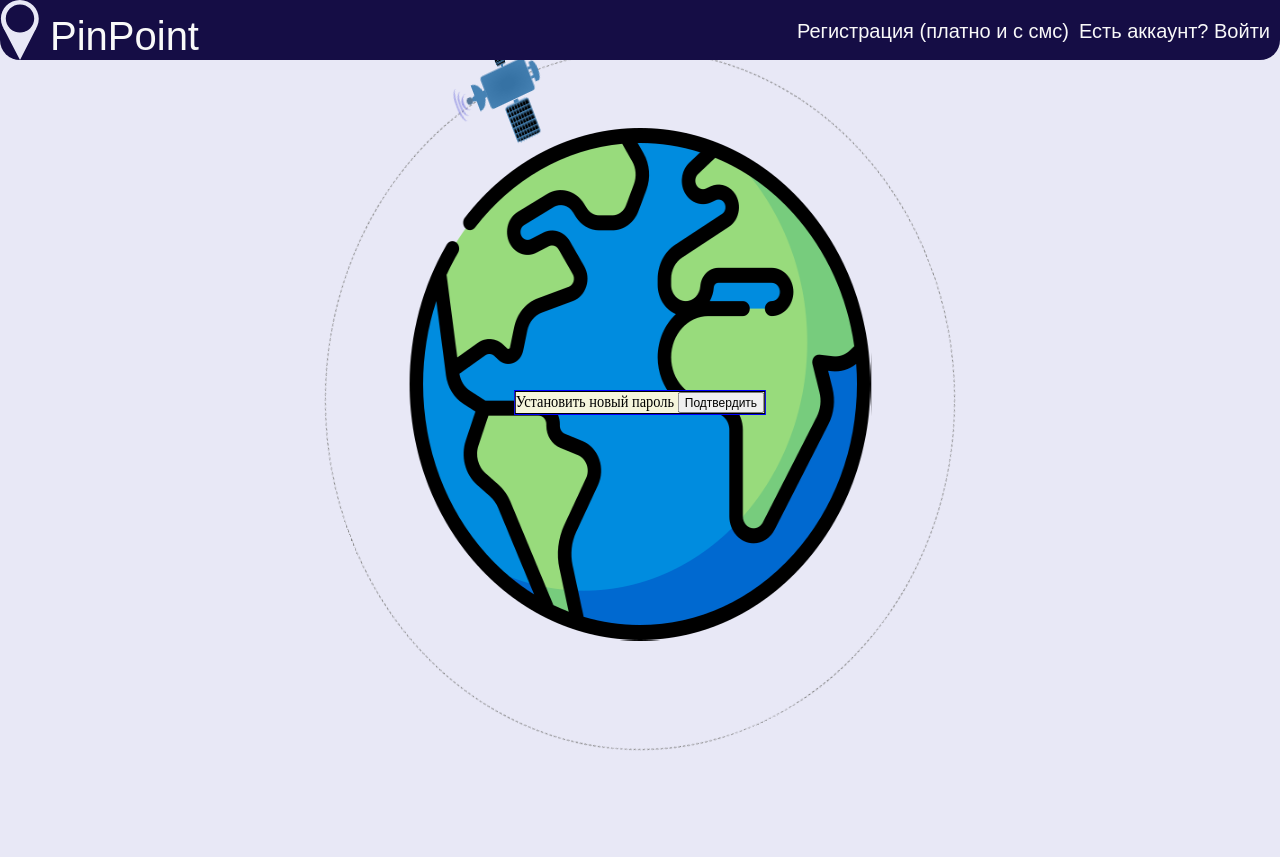
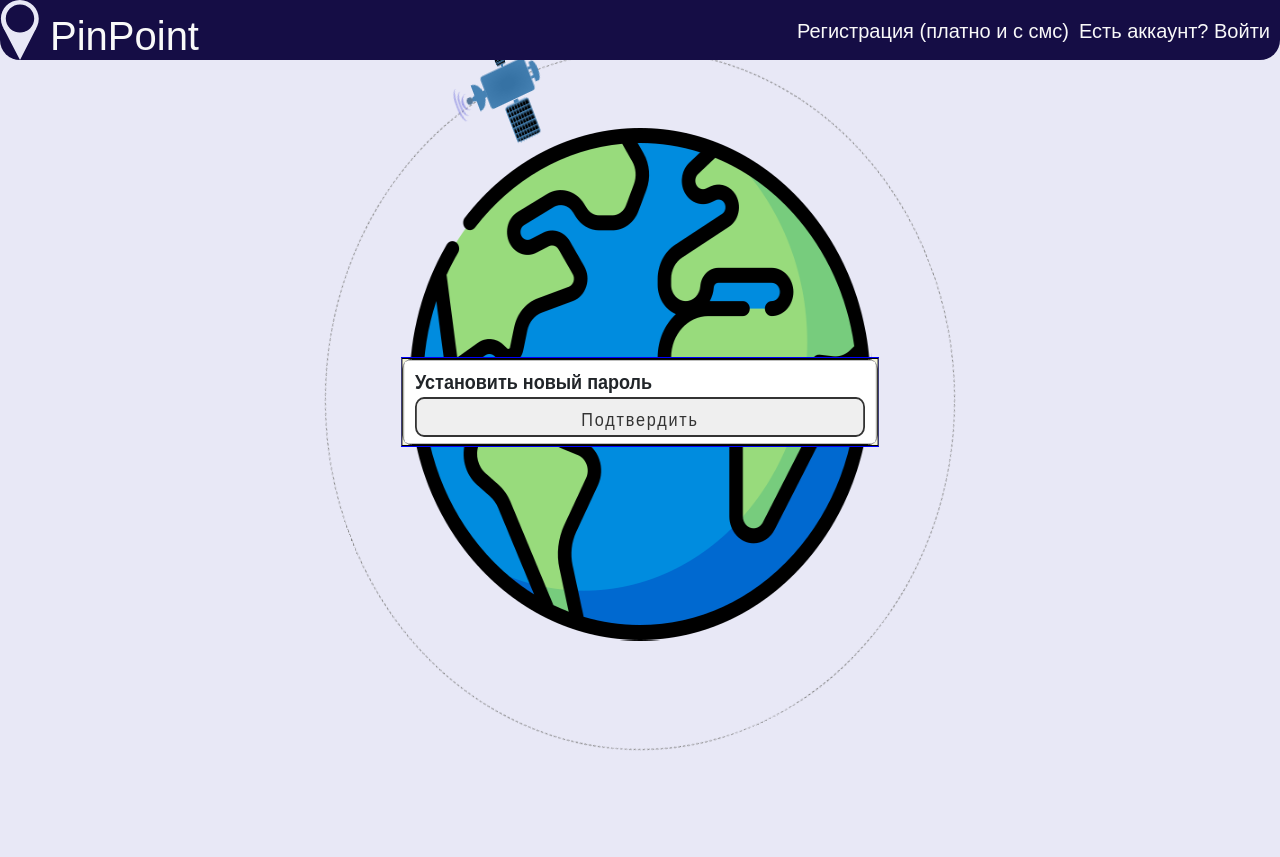
Before and after one commit to liubavabarsegian/places-to-visit-map, a Django app: page /users/set-new-password/1/1/ in a window 1280 px wide. Shown: the top 857 px of the page. Run offline with Django 5.2, Linux system fonts and the light colour scheme.

Commit message:
верстка для формы смена пароля по почте

```diff
--- /dev/null
+++ b/static/css/user_password_set_new.css
@@ -0,0 +1,76 @@
+.form-container{
+  border: 1px solid black;
+  border-radius: 10px;
+}
+.form-header {
+    font-family: Arial, Helvetica, sans-serif;
+    align-items: center;
+    font-size: 20px;
+    font-weight: bold;
+}
+.form {
+  font-family: Arial, Helvetica, sans-serif;
+  font-size: 15px;
+  border-radius: 5px;
+  display: block;
+  width: 500px;
+  padding: 0.375rem 0.75rem;
+  font-weight: 400;
+  line-height: 1.5;
+  color: #212529;
+  background-color: #fff;
+  background-clip: padding-box;
+  border: 1px solid #bdbdbd;
+  transition: border-color 0.15s ease-in-out, box-shadow 0.15s ease-in-out;
+}
+
+.form:focus {
+  color: #212529;
+  background-color: #fff;
+  border-color: #bdbdbd;
+  outline: 0;
+  box-shadow: 0 0 0 0.2rem rgba(158, 158, 158, 0.25);
+}
+
+.confirm_button{
+  display: block;
+  width: 100%;
+  height: 40px;
+  line-height: 40px;
+  font-size: 18px;
+  font-family: sans-serif;
+  text-decoration: none;
+  color: #333;
+  border: 2px solid #333;
+  letter-spacing: 2px;
+  text-align: center;
+  position: relative;
+  transition: all .35s;
+  border-radius: 10px;
+  cursor: pointer;
+}
+
+.confirm_button span{
+  position: relative;
+  z-index: 2;
+}
+
+.confirm_button:after{
+  position: absolute;
+  content: "";
+  top: 0;
+  left: 0;
+  width: 0;
+  height: 100%;
+  background: #0044cc;
+  transition: all .35s;
+  border-radius: 10px;
+}
+
+.confirm_button:hover{
+  color: #fff;
+}
+
+.confirm_button:hover:after {
+  width: 100%;
+}
--- a/templates/system/user_password_set_new.html
+++ b/templates/system/user_password_set_new.html
@@ -1,14 +1,19 @@
 {% extends 'base.html' %}
+{% load static %}
 <!DOCTYPE html>
   <meta charset="UTF-8">
   <meta name="viewport" content="width=device-width, initial-scale=1.0">
 {% block content %}
+    <link rel="stylesheet" href="{% static 'css/user_password_set_new.css'%}" type="text/css">
 <div class="form-container">
     <form method="post" class="form">
         <span class="form-header">Установить новый пароль</span>
         {% csrf_token %}
         {{ form.as_p }}
-        <button type="submit" class="confirm_button">Подтвердить</button>
+        <button type="submit" class="confirm_button">
+            <span>
+                Подтвердить
+            </span>
     </form>
 </div>
 {% endblock %}
```
